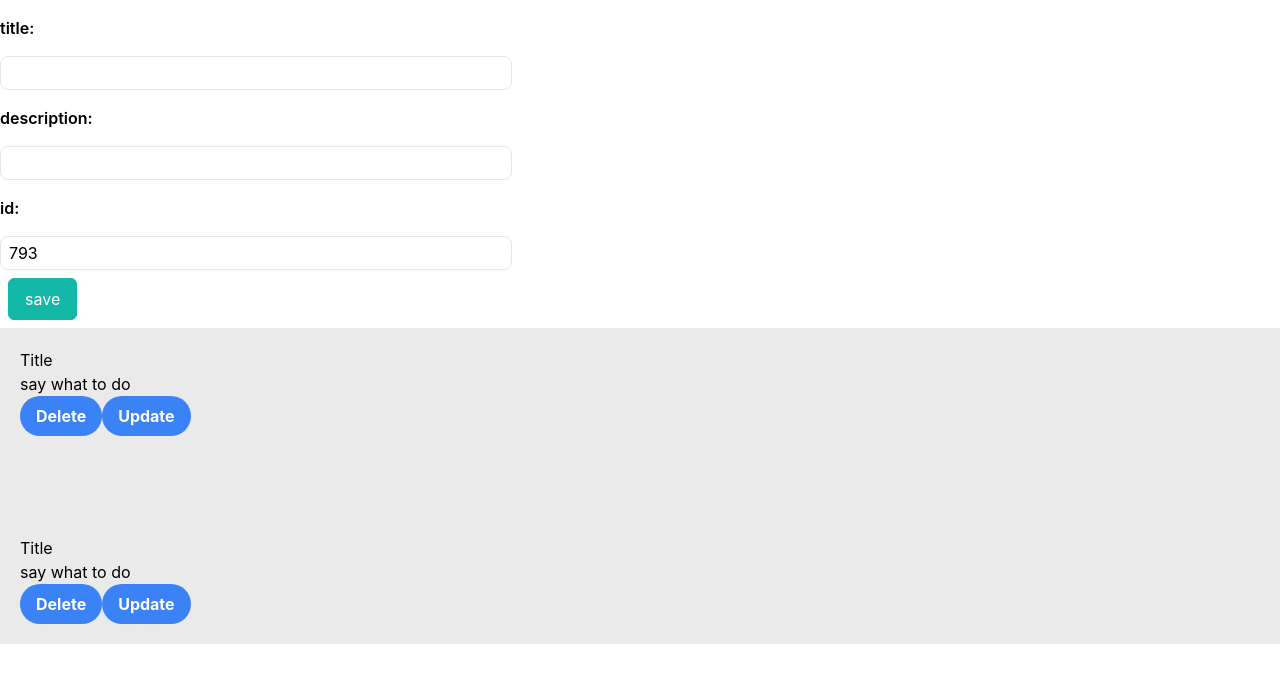
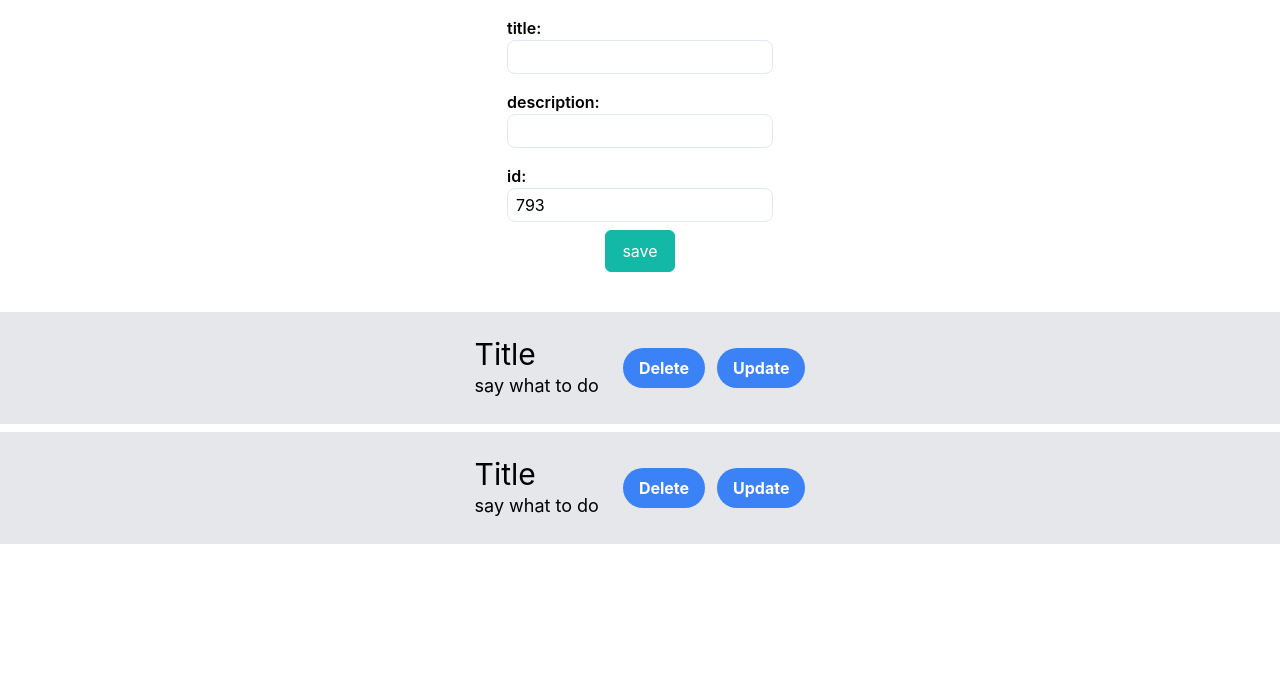
Before and after one commit to AliRuler/Project_React_todo, a React (Create React App) app: page / in a window 1280 px wide. Shown: the top 682 px of the page. Built offline with nearby package versions, Linux system fonts and the light colour scheme.

Commit message:
Add Style Tailwind

```diff
--- a/src/App.js
+++ b/src/App.js
@@ -39,14 +39,14 @@ function App() {
     setuptTodo({...uptTodo,[e.target.name] : e.target.value})
   }
   return (
-    <div className="flex-row justify-center items-center">
-      <Form w-4 onSubmit={handleSubmit}>
+    <div>
+      <Form onSubmit={handleSubmit}>
           <Inputs title={"title"} name={"title"} type={"text"} value={uptTodo.title} onChange={handleUpdateInput}/>
           <Inputs title={"description"} name={"description"} type={"text"} value={uptTodo.description} onChange={handleUpdateInput}/>
           <Inputs title={"id"} name={"id"} type={"number"} value={uptTodo.id} onChange={handleUpdateInput}/>
           <button type="submit" class="border border-teal-500 bg-teal-500 text-white rounded-md px-4 py-2 m-2 transition duration-500 ease select-none hover:bg-teal-600 focus:outline-none focus:shadow-outline">{mode}</button>
       </Form>
-      <FlexContainer flexDirection='column' gap={100}>
+      <FlexContainer>
         {state.map(user =>(
               <ToDo
               key={user.id}
--- a/src/components/FlexContainer/FlexContainer.jsx
+++ b/src/components/FlexContainer/FlexContainer.jsx
@@ -1,8 +1,8 @@
 import React from "react";
 import './flex-container.style.css'
-function FlexContainer({children, flexDirection = "row", gap=0}){
+function FlexContainer({children, gap=0}){
     return(
-        <div style= {{"gap":gap}} className={`flex-container ${flexDirection === "row"? "flex_row":"flex_column"}`}>
+        <div>
             {children}</div>
     )
 }
--- a/src/components/FlexContainer/flex-container.style.css
+++ b/src/components/FlexContainer/flex-container.style.css
@@ -3,17 +3,3 @@
 @tailwind components;
 
 @tailwind utilities;
-
-.flex-container{
-    display: flex;
-    padding: 20px;
-    flex-direction: column;
-    gap: 15px;
-    background-color: rgb(234, 234, 234);
-}
-.flex_row{
-    flex-direction: row;
-}
-.flex_column{
-    flex-direction: column;
-}
--- a/src/components/Form/Form.jsx
+++ b/src/components/Form/Form.jsx
@@ -2,7 +2,7 @@ import React from "react";
 
 function Form({children, onSubmit}){
     return(
-    <form onSubmit={onSubmit}>
+    <form className="flex justify-center items-center w-full flex-col justify-center items-center mb-8 w-full" onSubmit={onSubmit}>
         {children}
     </form>
     )
--- a/src/components/Inputs/Inputs.jsx
+++ b/src/components/Inputs/Inputs.jsx
@@ -3,7 +3,7 @@ import React from "react";
 function Inputs({title,name,type,value,onChange}){
     return(
     <div class="flex flex-col">
-        <label for="text" class="mb-4 mt-4 font-semibold">{title}:</label>
+        <label for="text" class="mt-4 font-semibold">{title}:</label>
         <input name={name} type={type} value={value} onChange={onChange} id="text" class="w-full max-w-lg rounded-lg border border-slate-200 px-2 py-1 hover:border-blue-500 focus:outline-none focus:ring focus:ring-blue-500/40 active:ring active:ring-blue-500/40" />
     </div>
     )
--- a/src/components/ToDo/ToDo.jsx
+++ b/src/components/ToDo/ToDo.jsx
@@ -2,11 +2,13 @@ import React from 'react';
 
 const ToDo = ({title,description,Delete,update}) =>{
     return(
-        <div>
-          <h1 text-2xl>{title}</h1>
-          <p>{description}</p>
-          <button className='bg-blue-500 hover:bg-blue-700 text-white font-bold py-2 px-4 rounded-full' onClick={Delete}>Delete</button>
-          <button className='bg-blue-500 hover:bg-blue-700 text-white font-bold py-2 px-4 rounded-full' onClick={update}>Update</button>
+        <div className="flex justify-center items-center w-full flex-row justify-center items-center mb-2 w-full bg-gray-200 p-6">
+          <div>
+            <h1 className="text-3xl">{title}</h1>
+            <p className='text-lg'>{description}</p>
+          </div>
+          <button className='ml-6 bg-blue-500 hover:bg-blue-700 text-white font-bold py-2 px-4 rounded-full' onClick={Delete}>Delete</button>
+          <button className='ml-3 bg-blue-500 hover:bg-blue-700 text-white font-bold py-2 px-4 rounded-full' onClick={update}>Update</button>
         </div>
         );
     }
```
Also changed, not shown: src/App.css (line endings or trailing spaces).
